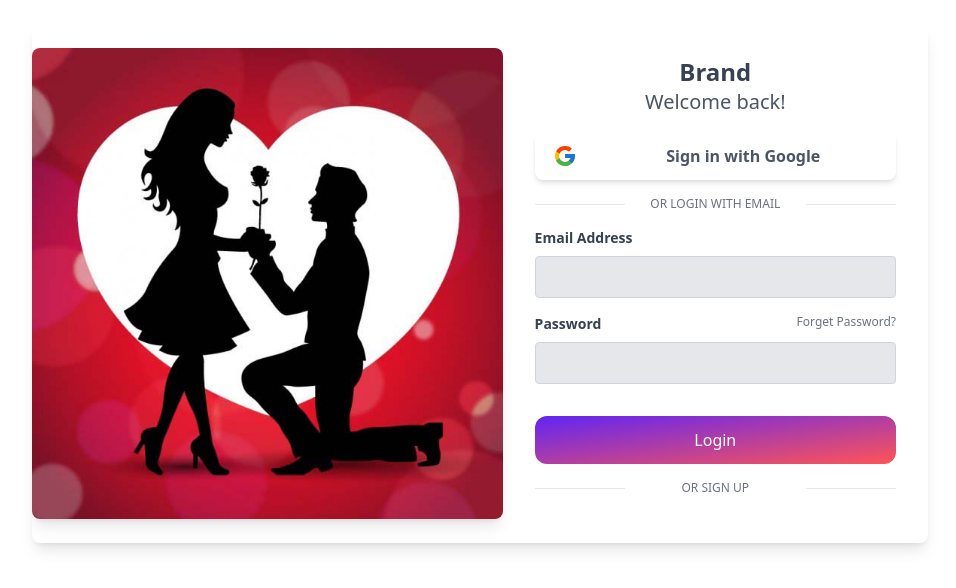
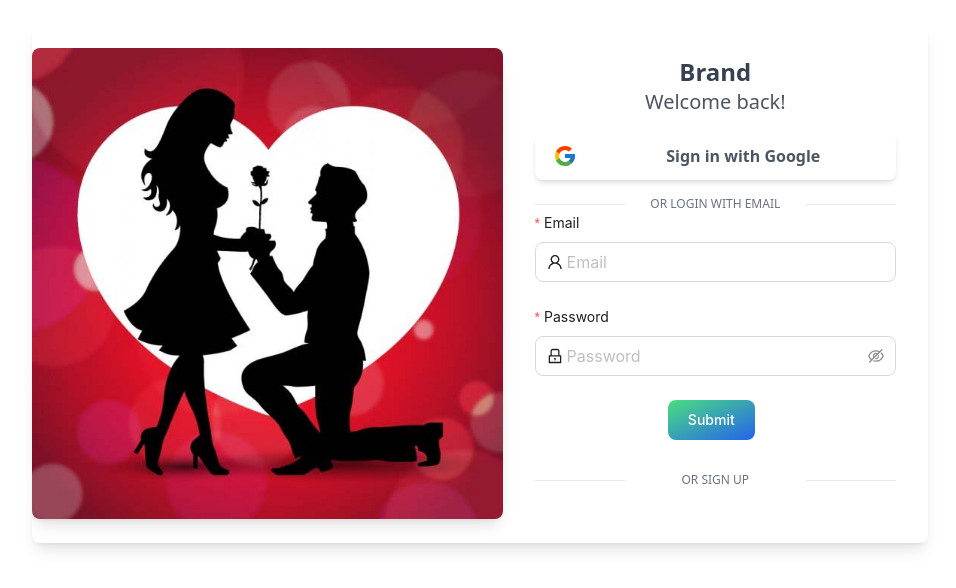
Before and after one commit to thaiminhtuan135/love_diary_front, a Next.js app: page /login in a window 1280 px wide. Shown: the top 588 px of the page, without its empty margins (160-1116 px from the left). Built offline with nearby package versions, Linux system fonts and the light colour scheme.

Commit message:
fix login jwt

```diff
--- a/src/component/SelectCustom.tsx
+++ b/src/component/SelectCustom.tsx
@@ -3,13 +3,14 @@ import React, {CSSProperties} from "react";
 
 interface propData {
     getOption?: JSX.Element;
-    name: string;
+    name?: string;
     label?: string;
     placeholder?: string;
     rules?: Array<any>
     allowClear?: boolean;
     defaultValue?: any;
     style?: CSSProperties;
+    onchange? : () => void
 }
 
 export default function SelectCustom(prop: propData) {
@@ -24,6 +25,7 @@ export default function SelectCustom(prop: propData) {
                     placeholder={prop.placeholder}
                     allowClear={!!prop.allowClear}
                     style={prop.style}
+                    onChange={prop.onchange}
                 >
                     {prop.getOption}
                 </Select>
--- a/src/component/Sidebar.tsx
+++ b/src/component/Sidebar.tsx
@@ -72,7 +72,7 @@ export default function Sidebar(prop: refs) {
                 {/*<!-- MAX SIDEBAR*/}
                 <div className="max hidden text-white mt-20 flex-col space-y-2 w-full h-[calc(100vh)]"
                      ref={prop.maxSidebarRef}>
-                    <MaxElement href={"#"} src={"/icon/home.png"} alt={"Home"} text={"Home"}/>
+                    <MaxElement href={"/admin/home"} src={"/icon/home.png"} alt={"Home"} text={"Home"}/>
                     <MaxElement href={"/admin/course"} src={"/icon/course.png"} alt={"course"} text={"Course"}/>
                     <MaxElement href={"/admin/user"} src={"/icon/user.png"} alt={"User"} text={"User"}/>
                     <MaxElement href={"/admin/type-course"} src={"/icon/type_course.png"} alt={"Type course"} text={"Type course"}/>
@@ -80,7 +80,7 @@ export default function Sidebar(prop: refs) {
                 {/*<!-- MINI SIDEBAR*/}
                 <div className="mini mt-20 flex flex-col space-y-2 w-full h-[calc(100vh)]" ref={prop.miniSidebarRef}>
 
-                    <MinElement href={"#"} src={"/icon/home.png"} alt={"Home"}/>
+                    <MinElement href={"/admin/home"} src={"/icon/home.png"} alt={"Home"}/>
                     <MinElement href={"/admin/course"} src={"/icon/course.png"} alt={"course"}/>
                     <MinElement href={"/admin/user"} src={"/icon/user.png"} alt={"user"}/>
                     <MinElement href={"/admin/type-course"} src={"/icon/type_course.png"} alt={"Type course"}/>
--- a/src/constant/constant.tsx
+++ b/src/constant/constant.tsx
@@ -5,3 +5,8 @@ export const STATUS = {
     "NOT_FOUND": 404,
     "INTERNAL_ERR": 500,
 }
+
+export enum ROLE  {
+    ADMIN = "ADMIN",
+    USER = "USER",
+}
--- a/src/pages/admin/course/create.tsx
+++ b/src/pages/admin/course/create.tsx
@@ -1,5 +1,5 @@
 import {NextPageWithLayout} from "@/pages/_app";
-import React, {ReactElement, useEffect, useState} from "react";
+import React, {ChangeEvent, ReactElement, useEffect, useState} from "react";
 import {message, Form, Select, Breadcrumb, Upload, Modal} from 'antd';
 import axios from "axios";
 import ButtonSubmit from "@/component/button/ButtonSubmit";
@@ -18,15 +18,15 @@ import Admin from "@/component/layout/Admin";
 type image = String | Blob;
 
 type Course = {
-    name: String;
+    name: string;
     time: Date;
-    introduce: String;
-    content: String;
+    introduce: string;
+    content: string;
     price: number;
     amount_student: number;
     amount_subject: number;
-    // image: image;
-    typeCourse: number;
+    image: image;
+    // typeCourse: number;
 }
 
 const getBase64 = (file: RcFile): Promise<string> =>
@@ -49,7 +49,6 @@ const CreateCourse: NextPageWithLayout = () => {
     const handleCancel = () => setPreviewOpen(false);
 
     const handlePreview = async (file: UploadFile) => {
-        console.log(file)
         if (!file.url && !file.preview) {
             file.preview = await getBase64(file.originFileObj as RcFile);
         }
@@ -58,17 +57,47 @@ const CreateCourse: NextPageWithLayout = () => {
         setPreviewOpen(true);
         setPreviewTitle(file.name || file.url!.substring(file.url!.lastIndexOf('/') + 1));
     };
+    const [typeCourse, setTypeCourse] = useState<any>([]);
+    const [typeCourId, setTypeCourId] = useState<number>();
+    const handleChaneTypeCourse = (id: ChangeEvent<HTMLInputElement>) => {
+        setTypeCourId(id);
+    }
+    const getTypeCourse = async () => {
+            await axios
+                .get('http://localhost:8083/admin/type-course/list')
+                .then((res) => {
+                    const modifiedData = res.data.map((item) => ({
+                        ...item,
+                        key: item.id,
+                    }));
+                    setTypeCourse(modifiedData)
+                }).catch((err) => console.log(err));
+    }
     useEffect(() => {
-        console.log('init')
-        form.setFieldsValue({name: 'Hi, man!'});
+        getTypeCourse();
     }, []);
 
     const onFinish = (data: Course) => {
-        // console.log(data)
-        // data.time = new Date(data.time);
+
         data.time = dayjs(data.time).format('YYYY-MM-DD');
-        console.log(data)
 
+        const formData = new FormData();
+        formData.append('name',data.name)
+        formData.append('time',data.time)
+        formData.append('introduce',data.introduce)
+        formData.append('content',data.content)
+        formData.append('price',data.price)
+        formData.append('amount_student',data.amount_student)
+        formData.append('amount_subject',data.amount_subject)
+        formData.append('image',data.image)
+        axios
+            .post(`http://localhost:8083/admin/course/create/type-course/${typeCourId}`,formData )
+            .then((res) => {
+                console.log(res);
+                console.log(res.data)
+
+            }).catch(() => {
+        });
     };
 
     const formItemLayout = {
@@ -82,12 +111,6 @@ const CreateCourse: NextPageWithLayout = () => {
         },
     };
 
-    const typeCourse = [
-        {id: 1, value: "Làm giàu"},
-        {id: 2, value: "Backend"},
-        {id: 3, value: "Frontend"},
-        {id: 4, value: "Fullstack"},
-    ]
 
     const suffixSelector = (
         <Form.Item noStyle>
@@ -101,7 +124,7 @@ const CreateCourse: NextPageWithLayout = () => {
     const getOption = (
         <>
             {typeCourse.map((e) => (
-                <Option key={e.id} value={e.id}>{e.value}</Option>
+                <Option key={e.id} value={e.id}>{e.name}</Option>
             ))}
         </>
     );
@@ -131,26 +154,24 @@ const CreateCourse: NextPageWithLayout = () => {
             {required: true, message: "Please select gender"}
         ],
         ruleImage: [
-            {
-                required: true, message: "Please upload your an image!",
-            },
-            {
-                validator(_, fileList) {
-                    return new Promise((resolve, reject) => {
-                        const file = fileList[0];
-                        const fileType = file.type;
-                        if (!(fileType == "image/png" || fileType == "image/jpeg" || fileType == "image/jpg")) {
-                            reject('Only PNG/JPEG/JPG files are accepted!');
-                        } else {
-                            if (fileList[0].size > 1024 * 1024) {
-                                reject('File size exceeded');
-                            } else {
-                                resolve("Success");
-                            }
-                        }
-                    })
-                }
-            }
+            // {
+            //     validator(_, fileList) {
+            //         return new Promise((resolve, reject) => {
+            //             const file = fileList[0];
+            //             const fileType = file.type;
+            //             if (!(fileType == "image/png" || fileType == "image/jpeg" || fileType == "image/jpg")) {
+            //                 reject('Only PNG/JPEG/JPG files are accepted!');
+            //             }
+            //             else {
+            //                 if (fileList[0].size > 1024 * 1024) {
+            //                     reject('File size exceeded');
+            //                 } else {
+            //                     resolve("Success");
+            //                 }
+            //             }
+            //         })
+            //     }
+            // }
         ],
         rulesTime: [
             {type: 'object' as const, required: true, message: 'Please select time!'}
@@ -188,9 +209,6 @@ const CreateCourse: NextPageWithLayout = () => {
                     type={'text'}
                 />
                 {/*Time*/}
-                {/*<Form.Item name="time" label="Time Study" {...config}>*/}
-                {/*    <DatePicker format="YYYY-MM-DD"/>*/}
-                {/*</Form.Item>*/}
                 <DatetimePicker rules={rules.rulesTime} name={"time"} label={"Time study"} format={"YYYY-MM-DD"}/>
                 {/*Introduce*/}
                 <InputCustom
@@ -237,15 +255,6 @@ const CreateCourse: NextPageWithLayout = () => {
 
                 />
                 {/*Image*/}
-                {/*<UploadImage*/}
-                {/*    name={"image"}*/}
-                {/*    rules={rules.ruleImage}*/}
-                {/*    label={"Image"}*/}
-                {/*    valuePropName={'fileList'}*/}
-                {/*    maxCount={1}*/}
-                {/*/>*/}
-
-
                 <Form.Item
                     label={"image"} name={"image"}
                     valuePropName="fileList"
@@ -253,9 +262,9 @@ const CreateCourse: NextPageWithLayout = () => {
                         return event?.fileList;
                     }}
                     rules={rules.ruleImage}
-                    initialValue={[
-                        {uid : '-1', name : 'hinh-anh-ve-tinh-yeu (1).jpg',url : '/img/love-wallpaper-38.jpg'}
-                    ]}
+                    // initialValue={[
+                    //     {uid : '-1', name : 'hinh-anh-ve-tinh-yeu (1).jpg',url : '/img/love-wallpaper-38.jpg'}
+                    // ]}
                 >
                     <Upload
                         accept="image/png,image/jpeg"
@@ -272,17 +281,15 @@ const CreateCourse: NextPageWithLayout = () => {
                 <Modal open={previewOpen} title={previewTitle} footer={null} onCancel={handleCancel}>
                     <img alt="example" style={{ width: '100%' }} src={previewImage} />
                 </Modal>
-
                 {/*type*/}
                 <SelectCustom
-                    name={"typeCourse"}
                     label={"Type Course"}
                     placeholder={"Select a option"}
                     rules={rules.rulesTypeCourse}
                     getOption={getOption}
                     allowClear={true}
+                    onchange={handleChaneTypeCourse}
                 />
-
                 <Form.Item wrapperCol={{offset: 8, span: 16}}>
                     <div className={'mx-auto text-center'}>
                         <ButtonSubmit/>
--- a/src/pages/login.tsx
+++ b/src/pages/login.tsx
@@ -1,9 +1,12 @@
 import React from "react";
-import {useForm} from "react-hook-form";
 import axios from "axios";
 import {User} from "@/auth/User";
 import {useRouter} from "next/router";
 import Image from "next/image";
+import {Form, Input} from "antd";
+import ButtonSubmit from "@/component/button/ButtonSubmit";
+import {LockOutlined, UserOutlined} from "@ant-design/icons";
+import {ROLE} from "@/constant/constant";
 
 type LoginFormData = {
     email: string;
@@ -11,24 +14,40 @@ type LoginFormData = {
 }
 
 function Login() {
-    const {responseAfterLogin ,hasToken} = User();
-    const { register, handleSubmit, formState: {errors} } = useForm<LoginFormData>();
+    const {responseAfterLogin, hasToken} = User();
     const router = useRouter();
-    const onSubmit = async (data: LoginFormData) => {
-        await axios
-            .post("http://localhost:8080/api/v1/auth/authenticate", data)
+
+    const onFinish = (data: LoginFormData) => {
+        axios
+            .post("http://localhost:8083/api/v1/auth/authenticate", data)
             .then((res) => {
-                // console.log(res.data)
-                const payload = res.data.token.split(".")[ 1 ];
+                const payload = res.data.token.split(".")[1];
                 const userInfo = JSON.parse(atob(payload));
                 responseAfterLogin(res.data.token, userInfo.username);
-                if (hasToken()) {
-                    router.push("/admin/dashboard")
+                if (userInfo.roles[0].authority === ROLE.ADMIN && hasToken()) {
+                    router.push("/admin/home")
                 }
-                // console.log(userInfo.username);
             }).catch(() => {
         });
     };
+    const [form] = Form.useForm();
+
+    const rules = {
+        email: [
+            {required: true, message: 'Please input email'},
+            {type: 'email', message: "Enter the correct email format"}
+        ],
+        password: [
+            {required: true, message: 'Please input password'},
+            {
+                validator: async (_, password) => {
+                    if (password.length < 8) {
+                        return Promise.reject(new Error("Password at least 8 characters"))
+                    }
+                }
+            }
+        ]
+    }
 
     return (
         <>
@@ -40,7 +59,7 @@ function Login() {
                             <div className="hidden lg:block  bg-cover">
                                 <Image
                                     src="/img/hinh-anh-ve-tinh-yeu (1).jpg"
-                                    alt="" width={500} height={500} />
+                                    alt="" width={500} height={500}/>
                             </div>
                         </div>
                     </div>
@@ -72,42 +91,37 @@ function Login() {
                             <a href="#" className="text-xs text-center text-gray-500 uppercase">or login with email</a>
                             <span className="border-b w-1/5 lg:w-1/4"></span>
                         </div>
-                        <form onSubmit={handleSubmit(onSubmit)}>
-                            <div className="mt-4">
-                                <label className="block text-gray-700 text-sm font-bold mb-2">Email Address</label>
-                                <input
-                                    type="text" {...register("email", {
-                                    required: "Email is required",
-                                    pattern: {
-                                        value: /\S+@\S+\.\S+/,
-                                        message: "Entered value does not match email format",
-                                    },
-                                })}
-                                    className="bg-gray-200 text-gray-700 focus:outline-none focus:shadow-outline border border-gray-300 rounded py-2 px-4 block w-full appearance-none"/>
-                                {errors.email && <p className="text-rose-500">{errors.email.message}</p>}
-                            </div>
-                            <div className="mt-4">
-                                <div className="flex justify-between">
-                                    <label className="block text-gray-700 text-sm font-bold mb-2">Password</label>
-                                    <a href="#" className="text-xs text-gray-500">Forget Password?</a>
+
+                        <Form
+                            form={form}
+                            name="login"
+                            onFinish={onFinish}
+                            initialValues={{remember: true}}
+                            scrollToFirstError
+                            layout={'vertical'}
+
+                        >
+                            <Form.Item
+                                label="Email"
+                                name="email"
+                                rules={rules.email}
+                            >
+                                <Input size={'large'} placeholder="Email" prefix={<UserOutlined/>}/>
+                            </Form.Item>
+                            <Form.Item
+                                label="Password"
+                                name="password"
+                                rules={rules.password}
+                            >
+                                <Input.Password size={'large'} placeholder="Password" prefix={<LockOutlined/>}/>
+                            </Form.Item>
+                            <Form.Item>
+                                <div className={'mx-auto text-center'}>
+                                    <ButtonSubmit/>
                                 </div>
-                                <input
-                                    className="bg-gray-200 text-gray-700 focus:outline-none focus:shadow-outline border border-gray-300 rounded py-2 px-4 block w-full appearance-none"
-                                    type="password" {...register("password", {
-                                    required: "Password is required",
-                                    minLength: {
-                                        value: 8,
-                                        message: "Password must be at least 8 characters long",
-                                    },
-                                })}/>
-                                {errors.password && <p className="text-rose-500">{errors.password.message}</p>}
-                            </div>
-                            <div className="mt-8">
-                                <button
-                                    className="rounded-xl bg-gradient-to-br from-[#6025F5] to-[#FF5555] px-5 py-3 text-base font-medium text-white transition duration-200 hover:shadow-lg hover:shadow-[#6025F5] w-full">Login
-                                </button>
-                            </div>
-                        </form>
+                            </Form.Item>
+                        </Form>
+
                         <div className="mt-4 flex items-center justify-between">
                             <span className="border-b w-1/5 md:w-1/4"></span>
                             <a href="#" className="text-xs text-gray-500 uppercase">or sign up</a>
```
Also changed, not shown: src/pages/admin/home.tsx (added, +18 -0 lines).
